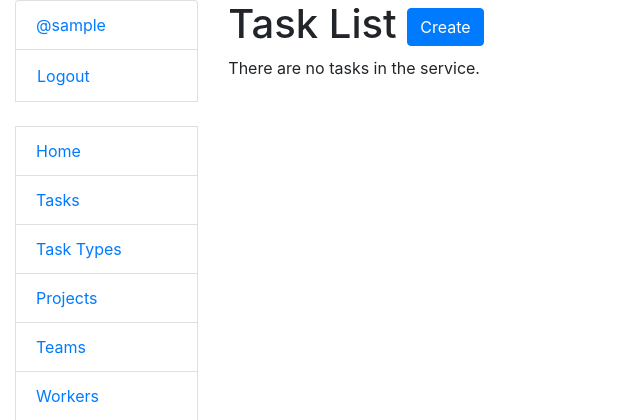
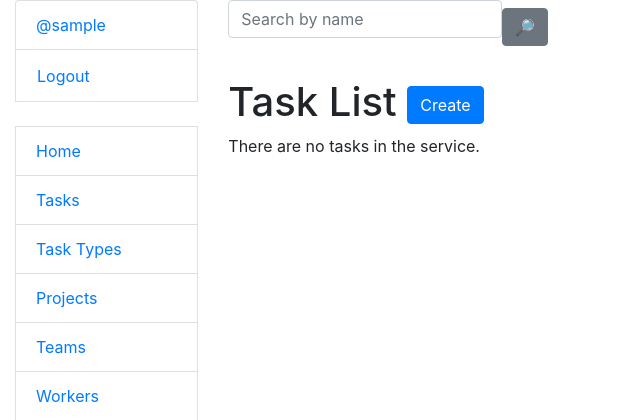
Before and after one commit to mykola-tarasenko/task-manager, a Django app: page /tasks/ in a window 1280 px wide. Shown: the top 420 px of the page, without its empty margins (0-640 px from the left). Run offline with Django 5.2, Linux system fonts and the light colour scheme; the visitor is signed in with stand-in values (Sample User, id 1); data that the repository does not hold is empty; some libraries are stand-ins or nearby versions.

Commit message:
Add task search form

```diff
--- a/tasks/forms.py
+++ b/tasks/forms.py
@@ -146,3 +146,16 @@ class TaskTypeNameSearchForm(forms.Form):
             }
         )
     )
+
+
+class TaskNameSearchForm(forms.Form):
+    name = forms.CharField(
+        max_length=255,
+        required=False,
+        label="",
+        widget=forms.TextInput(
+            attrs={
+                "placeholder": "Search by name",
+            }
+        )
+    )
--- a/tasks/views.py
+++ b/tasks/views.py
@@ -14,6 +14,7 @@ from tasks.forms import (
     WorkerUsernameSearchForm,
     ProjectNameSearchForm,
     TaskTypeNameSearchForm,
+    TaskNameSearchForm,
 )
 from tasks.models import (
     Project,
@@ -292,6 +293,27 @@ class TaskListView(LoginRequiredMixin, generic.ListView):
     model = Task
     paginate_by = 5
 
+    def get_context_data(self, *, object_list=None, **kwargs) -> dict:
+        context = super(TaskListView, self).get_context_data(**kwargs)
+
+        name = self.request.GET.get("name", "")
+
+        context["search_form"] = TaskNameSearchForm(
+            initial={"name": name}
+        )
+        return context
+
+    def get_queryset(self) -> QuerySet:
+        queryset = Task.objects.all()
+        form = TaskNameSearchForm(self.request.GET)
+
+        if form.is_valid():
+            return queryset.filter(
+                name__icontains=form.cleaned_data["name"]
+            )
+
+        return queryset
+
 
 class TaskCreateView(LoginRequiredMixin, generic.CreateView):
     model = Task
--- a/templates/tasks/task_list.html
+++ b/templates/tasks/task_list.html
@@ -1,6 +1,7 @@
 {% extends "base.html" %}
 
 {% block content %}
+  {% include "includes/search_form.html" %}
   <h1>
     Task List
     <a href="{% url 'tasks:task-create' %}" class="btn btn-primary">
```
